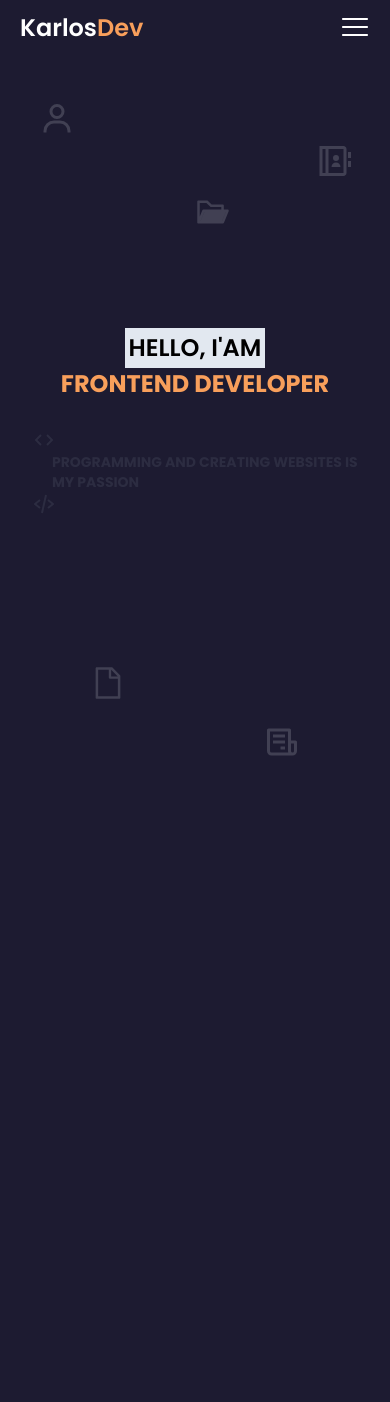
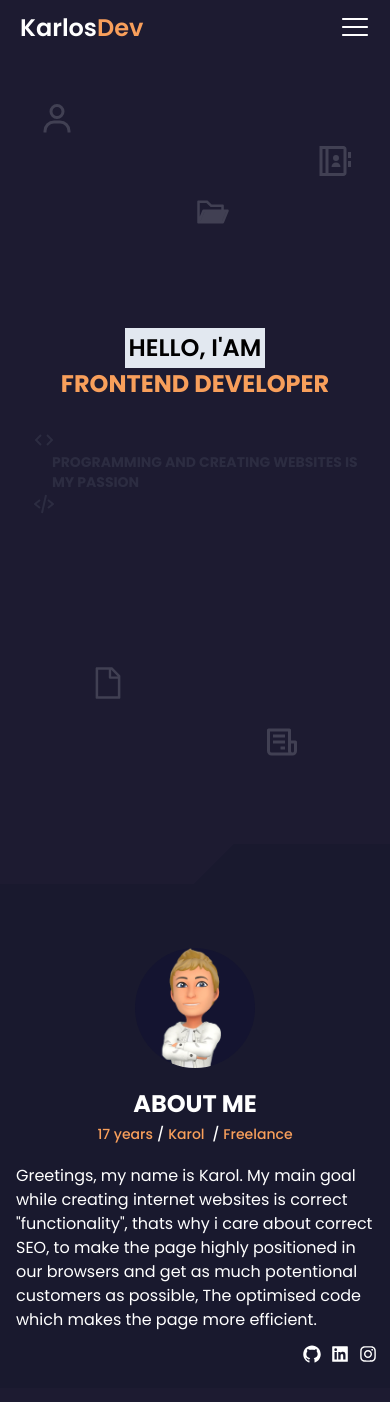
Before and after one commit to Skwar20/Portfolio-react, a React (Vite) app: page / in a window 390 px wide. Shown: the top 1402 px of the page. Built offline with nearby package versions, Linux system fonts and the light colour scheme.

Commit message:
first working over about me section on mobile version

```diff
--- a/index.html
+++ b/index.html
@@ -9,7 +9,8 @@
   <link rel="icon" href="./public/logoKarlosDev.webp">
   <title>KarlosDev | Web developer</title>
   <link rel="preconnect" href="https://fonts.googleapis.com">
-  <link href="https://fonts.googleapis.com/css2?family=Poppins:wght@200;300;400;600;700&display=swap" rel="stylesheet">
+  <link href="https://fonts.googleapis.com/css2?family=Poppins:wght@200;300;400;500;600;700&display=swap"
+    rel="stylesheet">
 
 </head>
 
--- a/src/pages/About.jsx
+++ b/src/pages/About.jsx
@@ -1,7 +1,43 @@
 import React from 'react';
+import {
+  AiOutlineGithub,
+  AiFillLinkedin,
+  AiOutlineInstagram,
+} from 'react-icons/ai';
 
 const AboutUs = () => {
-  return <div className='h-screen'></div>;
+  return (
+    <div className='h-auto bg-seconds'>
+      <div className='w-3/5 bg-first h-10 -skew-x-[45deg] -translate-x-5'></div>
+
+      <div className='relative w-full max-width-[1200px] flex items-center flex-col my-10 py-6 px-4'>
+        <div className='w-[120px] h-[120px] rounded-full overflow-hidden bg-third'>
+          <img
+            src='../public/me.webp'
+            alt='Awatar Karlosa'
+          />
+        </div>
+        <h2 className='text-2xl uppercase font-bold mt-5 mb-1'>about me</h2>
+        <h3 className='text-sm text-fourth font-medium'>
+          17 years<span className='text-white m-1'>/</span>Karol{' '}
+          <span className='text-white m-1'>/</span>
+          Freelance
+        </h3>
+        <p className='mt-5'>
+          Greetings, my name is Karol. My main goal while creating internet
+          websites is correct "functionality", thats why i care about correct
+          SEO, to make the page highly positioned in our browsers and get as
+          much potentional customers as possible, The optimised code which makes
+          the page more efficient.
+        </p>
+        <div className='w-screen flex justify-end px-3 text-xl mt-3'>
+          <AiOutlineGithub className='hover:text-fourth duration-300' />
+          <AiFillLinkedin className='mx-2 hover:text-fourth duration-300' />
+          <AiOutlineInstagram className='hover:text-fourth duration-300' />
+        </div>
+      </div>
+    </div>
+  );
 };
 
 export default AboutUs;
--- a/src/pages/Header.jsx
+++ b/src/pages/Header.jsx
@@ -8,10 +8,10 @@ const Home = () => {
       className='w-auto h-screen relative flex flex-col items-center justify-center lg:items-start lg:ml-[6rem]'
       id='Home'
     >
-      <p className='p-1 text-2xl uppercase bg-slate-200 text-black font-semibold md:text-4xl lg:text-6xl'>
+      <p className='p-1 text-2xl uppercase bg-slate-200 text-black font-semibold md:text-4xl lg:text-5xl'>
         Hello, I'am
       </p>
-      <h1 className='text-2xl uppercase text-fourth font-bold md:text-5xl lg:text-6xl'>
+      <h1 className='text-2xl uppercase text-fourth font-bold md:text-5xl lg:text-5xl'>
         Frontend Developer
       </h1>
       <div className='text-gray-500/20 uppercase text-sm px-8 mt-7'>
```
Also changed, not shown: public/me.webp (added).
